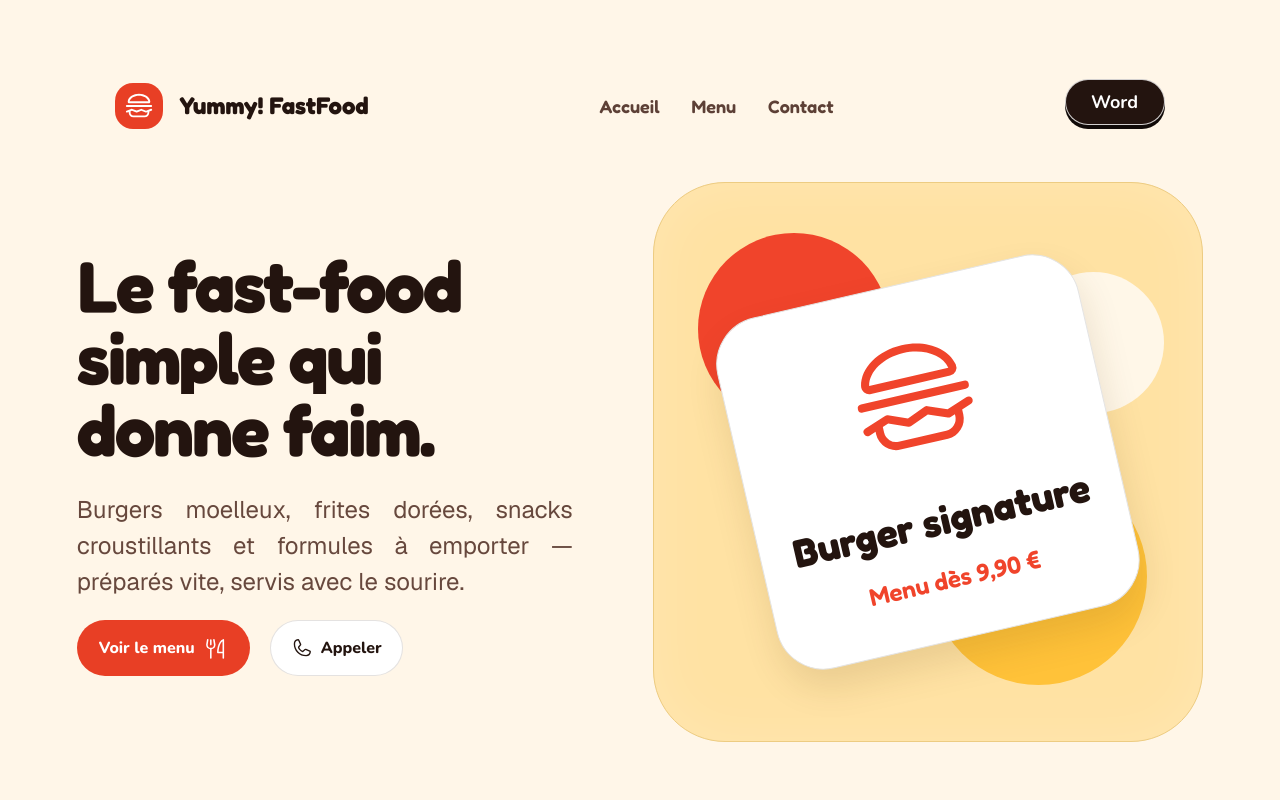
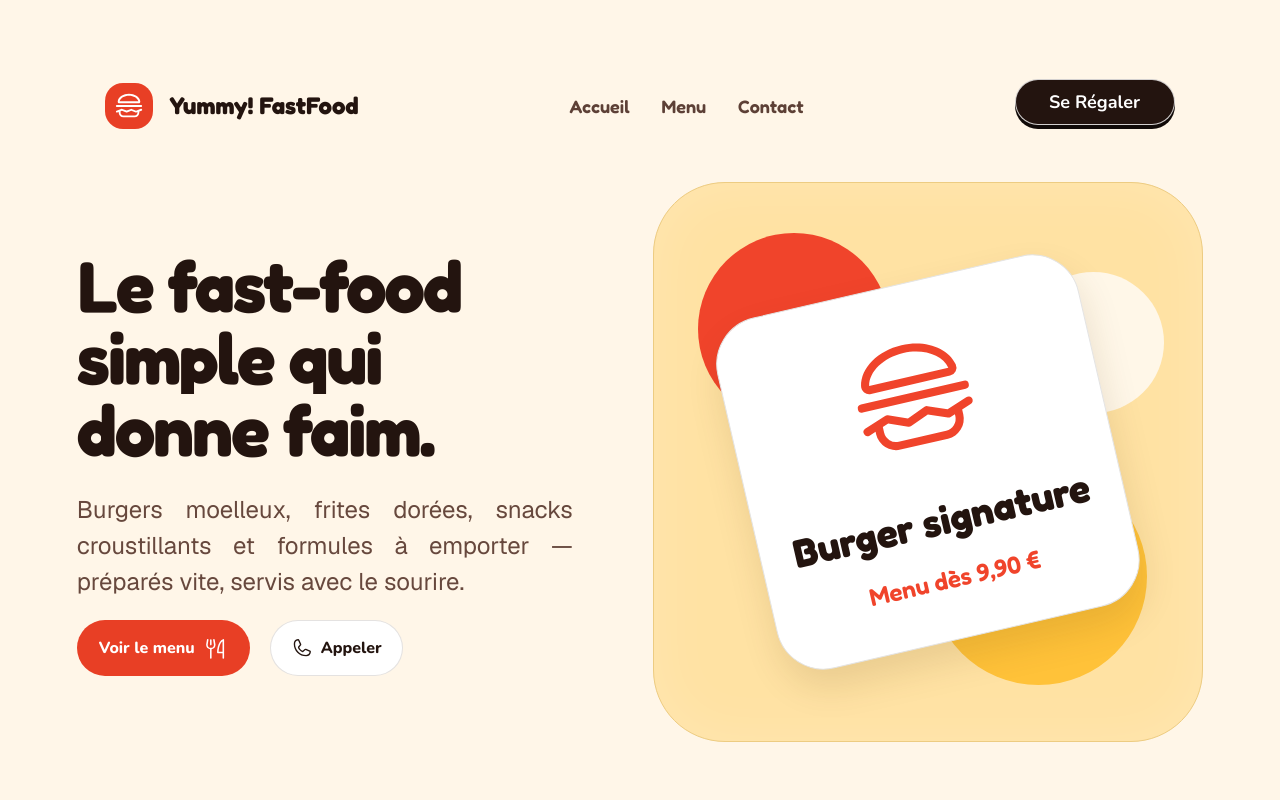
Before and after one commit to mylanlegenie/yummy, a Next.js app: page / in a window 1280 px wide. Shown: the top 800 px of the page. Built offline with nearby package versions, Linux system fonts and the light colour scheme.

Commit message:
add text for wordrotate

```diff
--- a/src/app/component/NavBar.tsx
+++ b/src/app/component/NavBar.tsx
@@ -46,10 +46,10 @@ export default function NavBar() {
           href="https://deliveroo.fr/fr/?utm_source=google&utm_medium=cpc&utm_term=uber%20eats&utm_campaign=%2A%2A%5EAcquisition%5ESearch%5ECompetitor%5EFrance%5ENewCustomers%5EAll%20Cities%5E%5EBroad%5EAPI%5E%5E%5E%5EUber%20Eats%5EFR%5ELifecycle%5E%C2%A323750477918&utm_loc=9197145&utm_device=c&utm_adposition=&utm_network=g&utm_targetid=kwd-111378724137&gclsrc=aw.ds&gad_source=1&gad_campaignid=23750477918&gbraid=0AAAAADgqrWXRx2hd9Gv0O9YunfpC48wFb&gclid=CjwKCAjwmdLSBhANEiwAkREMN2ysAGbBRfggRilOxC_40irZ2VlnlTOceTYO52CXoursjDLNCqizjBoCogcQAvD_BwE"
           target="_blank"
         >
-          <button className="w-25 -translate-y-px cursor-pointer rounded-full border border-white/80 bg-[#23140F] px-5 shadow-[0_4px_0_#100A08] transition-all duration-150 hover:-translate-y-0.5 hover:shadow-[0_5px_0_#100A08] active:translate-y-0.5 active:shadow-[0_1px_0_#100A08]">
+          <button className="w-40 -translate-y-px cursor-pointer rounded-full border border-white/80 bg-[#23140F] px-5 shadow-[0_4px_0_#100A08] transition-all duration-150 hover:-translate-y-0.5 hover:shadow-[0_5px_0_#100A08] active:translate-y-0.5 active:shadow-[0_1px_0_#100A08]">
             <WordRotate
               className={`text-white ${nunito.className} font-bold text-lg`}
-              words={["Word", "Rotate"]}
+              words={["Commander", "Déguster", "Se Régaler"]}
             />
           </button>
         </a>
```
